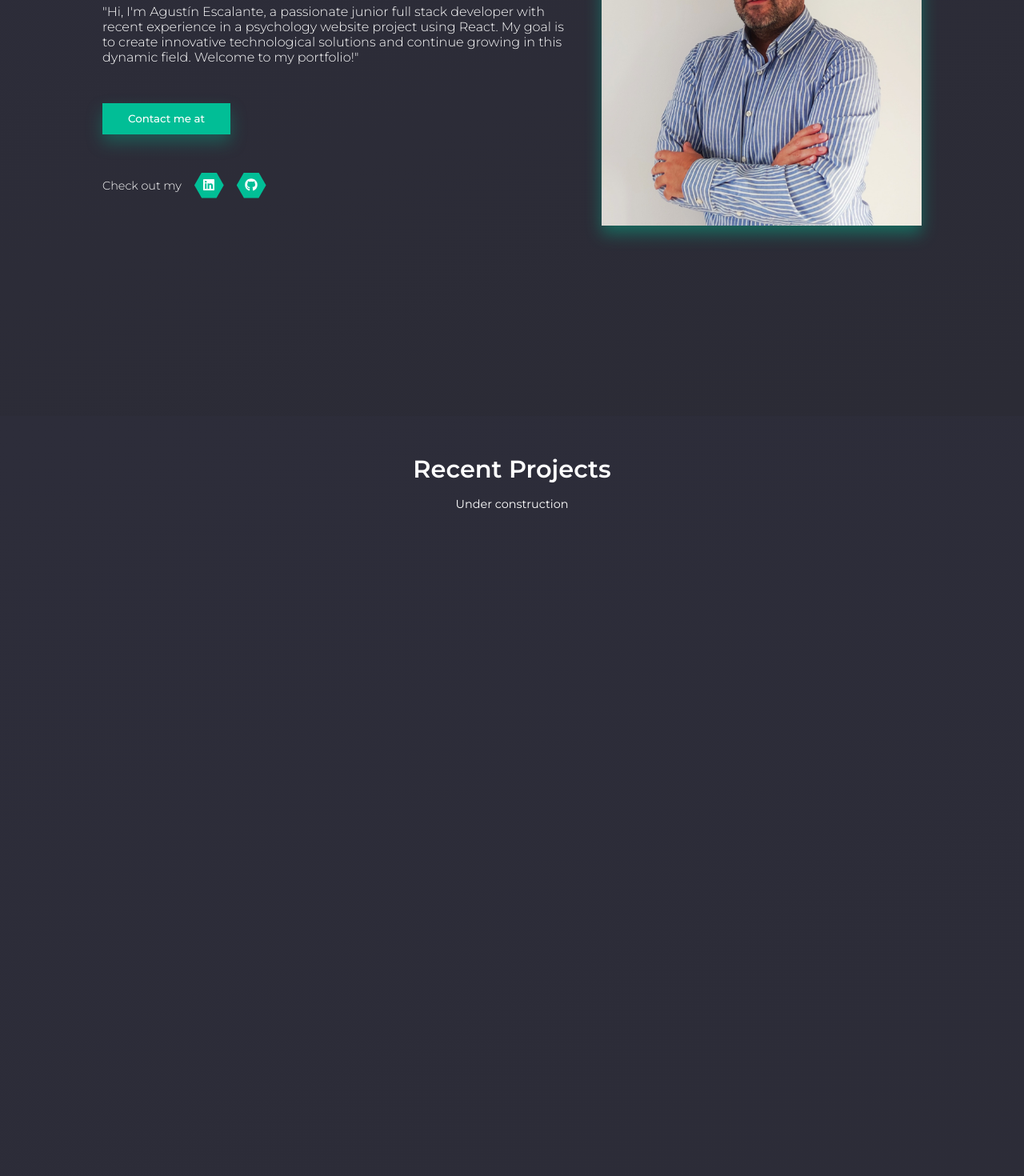
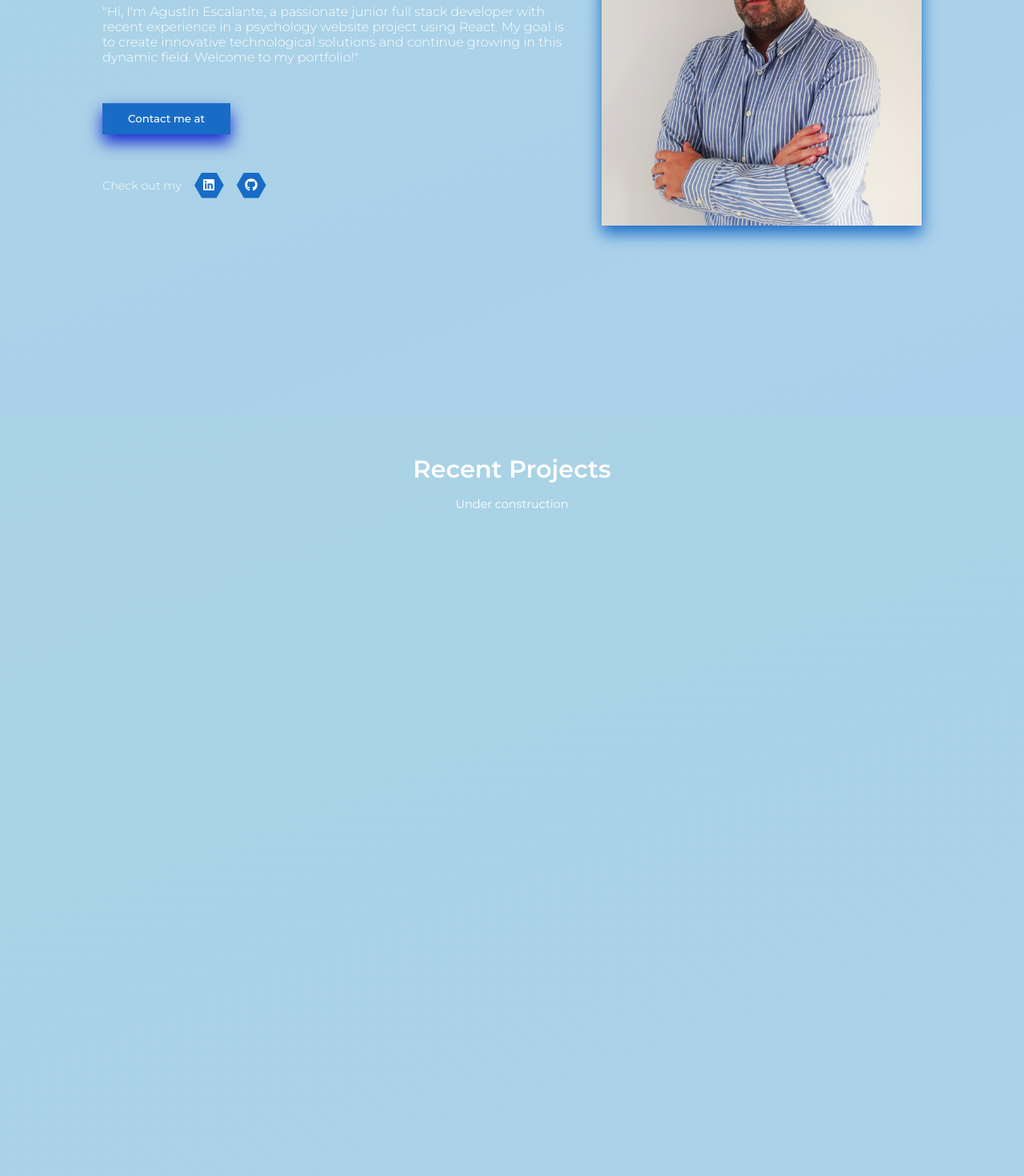
Before and after one commit to AgustinEscalanteRojo/agustinescalanterojo.github.io, a React (Create React App) app: page / in a window 1280 px wide. Shown: the part 280-1750 px from the top of the page at 80% size. Built offline with nearby package versions, Linux system fonts and the light colour scheme.

Commit message:
change icon colors

```diff
--- a/src/App.js
+++ b/src/App.js
@@ -26,7 +26,7 @@ export default App;
 const Container = styled.div``;
 
 const Banner = styled.div`
-  background: linear-gradient(159deg, rgb(45, 45, 58) 0%, rgb(43, 43, 53) 100%);
+  background: linear-gradient(159deg, rgb(170, 211, 228) 0%, rgb(171, 208, 237) 100%);
   height: 100vh;
   @media (max-width: 640px) {
     height: 100%;
@@ -35,5 +35,5 @@ const Banner = styled.div`
 `;
 
 const Project = styled.div`
-  background: linear-gradient(159deg, rgb(45, 45, 58) 0%, rgb(43, 43, 53) 100%);
+  background: linear-gradient(159deg, rgb(170, 211, 228) 0%, rgb(171, 208, 237) 100%);
 `;
--- a/src/components/Banner/ProfComponent.jsx
+++ b/src/components/Banner/ProfComponent.jsx
@@ -93,13 +93,13 @@ const Texts = styled.div`
     padding: 0.7rem 2rem;
     margin-top: 3rem;
     cursor: pointer;
-    background-color: #01be96;
+    background-color: #196cc6;
     border: none;
     color: #fff;
     font-weight: 500;
-    filter: drop-shadow(0px 10px 10px #01be9551);
+    filter: drop-shadow(0px 10px 10px #1427d0);
     :hover {
-      filter: drop-shadow(0px 10px 10px #01be9570);
+      filter: drop-shadow(0px 10px 10px #1427d0);
     }
   }
 `;
@@ -124,7 +124,7 @@ const Social = styled.div`
       width: 2.3rem;
       height: 2rem;
       clip-path: polygon(25% 0%, 75% 0%, 100% 50%, 75% 100%, 25% 100%, 0% 50%);
-      background-color: #01be96;
+      background-color: #196cc6;
       position: relative;
       transition: transform 400ms ease-in-out;
       :hover {
@@ -145,7 +145,7 @@ const Social = styled.div`
 const Profile = styled.div`
   img {
     width: 25rem;
-    filter: drop-shadow(0px 10px 10px #01be9570);
+    filter: drop-shadow(0px 10px 10px #196cc6);
     transition: transform 400ms ease-in-out;
     @media (max-width: 790px) {
       width: 20rem;
--- a/src/components/Footer/Footer.jsx
+++ b/src/components/Footer/Footer.jsx
@@ -160,7 +160,7 @@ const Profile = styled.div`
 
         a {
           margin-top: 0.2rem;
-          color: #fff;
+          color: #196cc6;
         }
       }
     }
@@ -170,7 +170,7 @@ const Profile = styled.div`
 const ArrowUp = styled.div`
   width: 2rem;
   height: 2rem;
-  background-color: #01be96;
+  background-color: #196cc6;
   display: flex;
   align-items: center;
   justify-content: center;
@@ -228,13 +228,13 @@ const Form = styled.div`
     button {
       width: 5rem;
       height: 1.8rem;
-      background-color: #01be96;
+      background-color: #196cc6;
       border: none;
       border-radius: 5px;
-      filter: drop-shadow(0px 4px 5px #01be9551);
+      filter: drop-shadow(0px 4px 5px #1427d0);
       cursor: pointer;
       :hover {
-        filter: drop-shadow(0px 6px 9px #01be9551);
+        filter: drop-shadow(0px 6px 9px #1427d0);
       }
     }
   }
--- a/src/index.css
+++ b/src/index.css
@@ -10,8 +10,8 @@
 }
 
 :root{
-  --lighter: linear-gradient(159deg, rgb(45, 45, 58) 0%, rgb(43, 43, 53) 100%);
-  ---background: #191923;
+  --lighter: linear-gradient(159deg, rgb(170, 211, 228) 0%, rgb(171, 208, 237) 100%);
+  ---background: #192023;
 }
 
 body{
```
